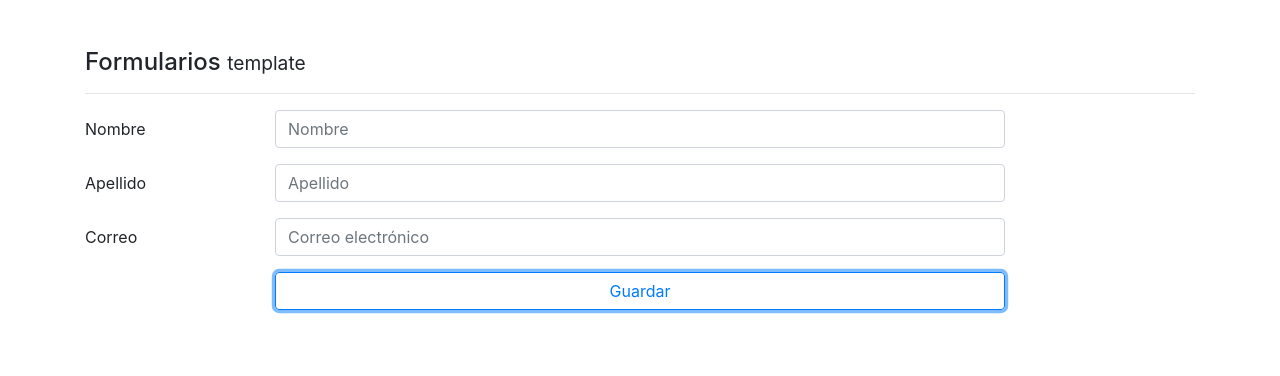
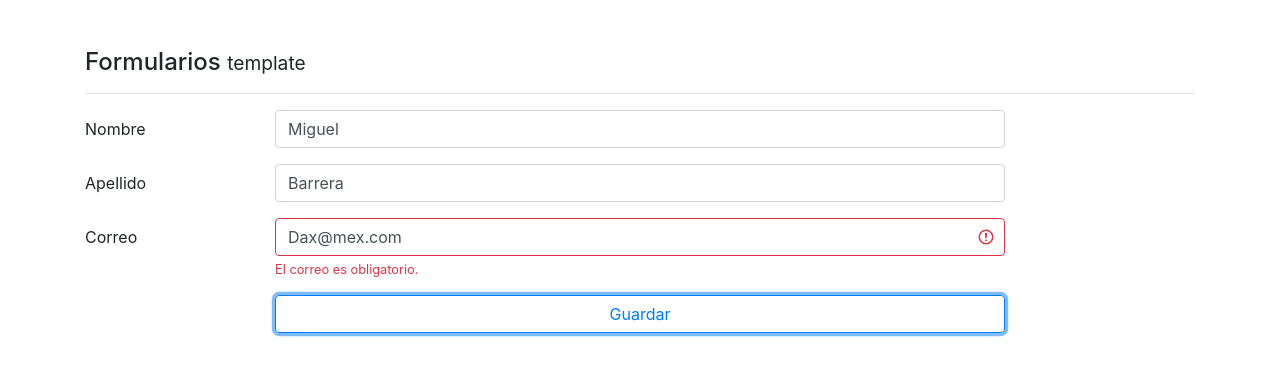
Before and after one commit to mabvmex/Angular-demos, an Angular app: page /template in a window 1280 px wide. Both pictures are taken after a click on the button "Guardar". Shown: the top 376 px of the page. Built offline with nearby package versions, Linux system fonts and the light colour scheme.

Commit message:
validaciones y errores

```diff
--- a/src/app/pages/template/template.component.html
+++ b/src/app/pages/template/template.component.html
@@ -11,13 +11,15 @@
         <input class="form-control"
                type="text"
                name='nombre'
+               placeholder="Nombre"
                [class.is-invalid]='nombre.invalid && nombre.touched'
                [ngModel] = 'usuario.nombre'
-               placeholder="Nombre"
                required
                minlength = '4'
                #nombre='ngModel'
                >
+               <small *ngIf="nombre.invalid && nombre.touched"
+               class='form-text text-danger'> Al menos 5 letras</small>
       </div>
     </div>
 
@@ -27,7 +29,16 @@
 
         <input class="form-control"
                type="text"
-               placeholder="Apellido">
+               name='apellido'
+               placeholder='Apellido'
+               [class.is-invalid]='apellido.invalid && apellido.touched'
+               [ngModel]='usuario.apellido'
+               required
+               minlength='3'
+               #apellido='ngModel'
+               >
+               <small *ngIf="apellido.invalid && apellido.touched"
+               class='form-text text-danger'> Al menos 5 letras</small>
       </div>
     </div>
 
@@ -39,13 +50,16 @@
 
       <input class="form-control"
              type="email"
-             [class.is-invalid]='correo.invalid && correo.touched'
-             ngModel
              name='correo'
              placeholder="Correo electrónico"
+             [class.is-invalid]='correo.invalid && correo.touched'
+             [ngModel]='usuario.email'
+             required
              pattern="[a-z0-9._%+-]+@[a-z0-9.-]+\.[a-z]{2,3}$"
              #correo="ngModel"
              >
+             <small *ngIf="correo.invalid && correo.touched"
+               class='form-text text-danger'> El correo es obligatorio.</small>
     </div>
   </div>
 
--- a/src/app/pages/template/template.component.ts
+++ b/src/app/pages/template/template.component.ts
@@ -9,7 +9,9 @@ import { NgForm } from '@angular/forms';
 export class TemplateComponent implements OnInit {
 
   usuario = {
-    nombre: ''
+    nombre: 'Miguel ',
+    apellido: 'Barrera',
+    email: 'Dax@mex.com',
   };
 
 
@@ -21,8 +23,15 @@ export class TemplateComponent implements OnInit {
 
   guardar(forma: NgForm ) {
     console.log(forma);
+
+    if(forma.invalid) {
+      Object.values(forma.controls).forEach( control => {
+        control.markAsTouched();
+      });
+      return;
+    }
+
     console.log(forma.value);
-    console.log(forma.status);
   }
 
 
```
